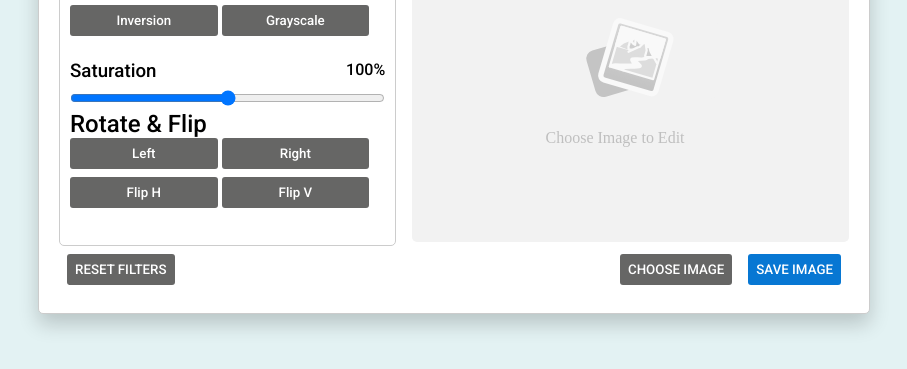
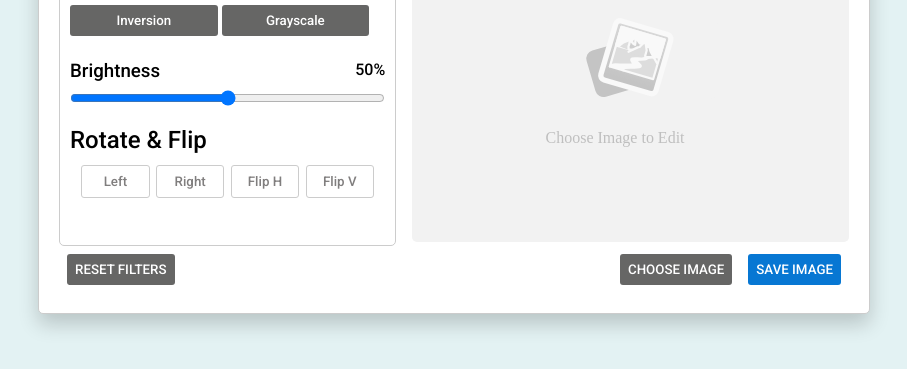
Before and after one commit to toliboff/image-editor, a plain HTML site: page index.html in a window 1280 px wide. Both pictures are taken after a click on the button "RESET FILTERS". Shown: the part 309-678 px from the top of the page, without its empty margins (186-1093 px from the left). Drawn offline with Linux system fonts and the light colour scheme.

Commit message:
Add rotation buttons

```diff
--- a/index.html
+++ b/index.html
@@ -42,10 +42,10 @@
         <div class="rotation">
           <h2>Rotate & Flip</h2>
           <div class="rotate-buttons">
-            <button>Left</button>
-            <button>Right</button>
-            <button>Flip H</button>
-            <button>Flip V</button>
+            <button name="left">Left</button>
+            <button name="right">Right</button>
+            <button name="up">Flip H</button>
+            <button name="down">Flip V</button>
           </div>
         </div>
 
--- a/script.js
+++ b/script.js
@@ -4,7 +4,7 @@ const fileBtn = document.querySelector("#file-btn");
 const filterName = document.querySelector("#filter-name");
 const range = document.querySelector("#range");
 const rangeValue = document.querySelector("#range-value");
-const resetButton = document.querySelector("#reset-btn");
+const resetButton = document.querySelector("#reset-button");
 
 const filters = {
   brightness:50,
@@ -28,7 +28,6 @@ filterButtons.forEach(button=>{
     document.querySelector('.filters .active-btn')?.classList.remove('active-btn')
     button.classList.add('active-btn');
     filterName.textContent = button.textContent;
-    console.log(button.name);
     range.value = filters[button.name];
     rangeValue.textContent = filters[button.name]+'%';
   })
@@ -38,5 +37,19 @@ range.addEventListener('change', (e)=>{
   const activeButton = document.querySelector('.filters .active-btn').name
   filters[activeButton] = e.target.value;
   rangeValue.textContent = filters[activeButton]+'%';
-  console.log(filters)
 });
+
+resetButton.addEventListener('click', ()=>{
+  filters.brightness=50;
+  filters.saturation=50;
+  filters.inversion=0;
+  filters.grayscale=0;
+  document.querySelector('[name="brightness"]').click()
+});
+
+const rotationButtons = document.querySelectorAll('.rotate-buttons button');
+rotationButtons.forEach(button=>{
+    button.addEventListener('click', (e)=>{
+    console.log(e.target.name)
+  })
+});
--- a/style.css
+++ b/style.css
@@ -49,6 +49,11 @@ body {
   width: 100%;
 }
 
+
+.rotation{
+  margin-top: ;
+}
+
 .image-container{
   margin-left: 1rem;
   flex-grow: 1;
@@ -86,3 +91,20 @@ button{
   background-color: rgb(7, 119, 211);
   color: #fff;
 }
+
+.rotation{
+  margin-top: 1rem;
+}
+
+.rotate-buttons{
+  display: flex;
+  justify-content: space-between;
+  margin: 0.5rem;
+}
+
+.rotate-buttons button{
+  background-color: #fff;
+  color:rgb(128, 126, 126);
+  border: 1px solid #ccc;
+  margin: 0.2rem;
+}
```
